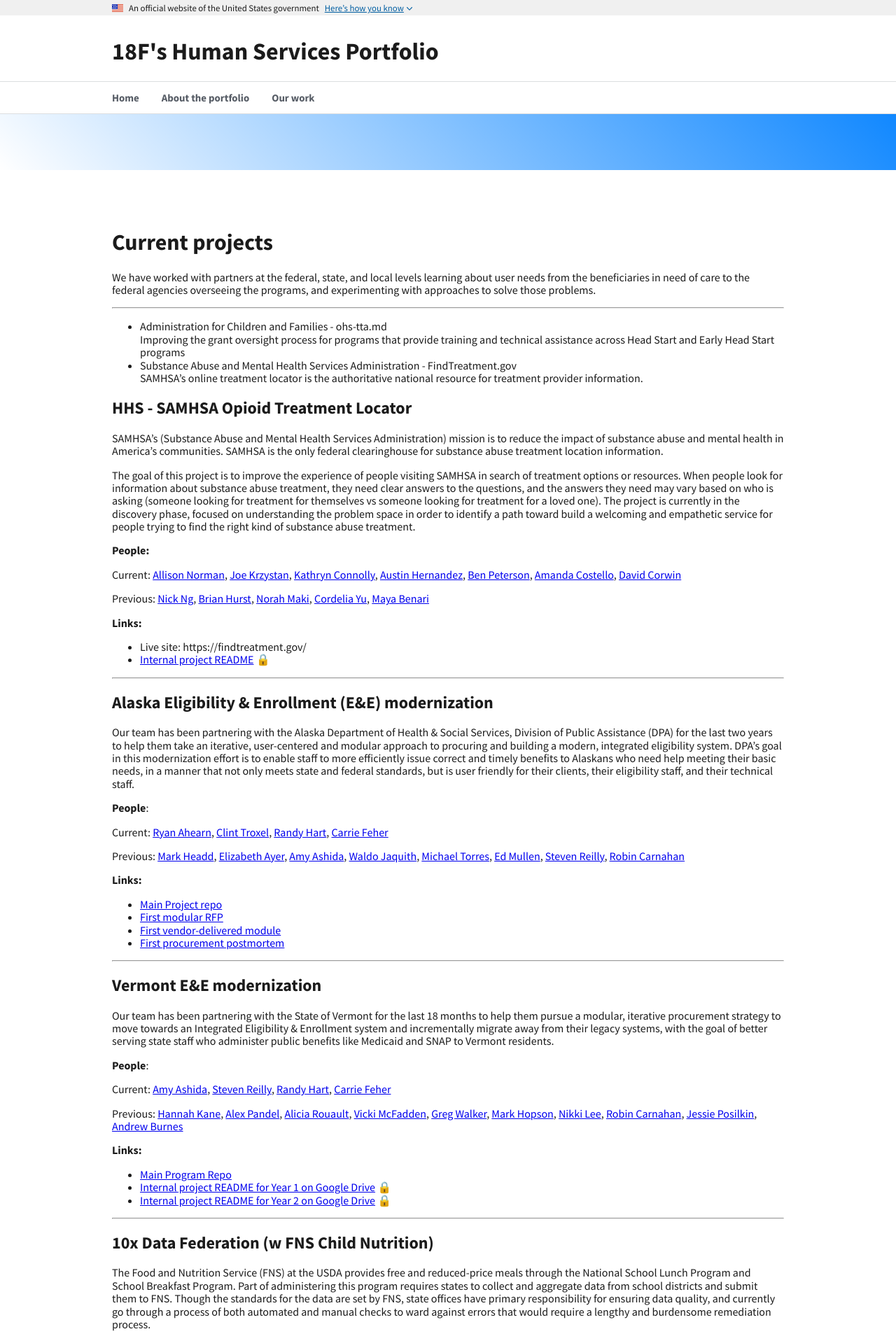
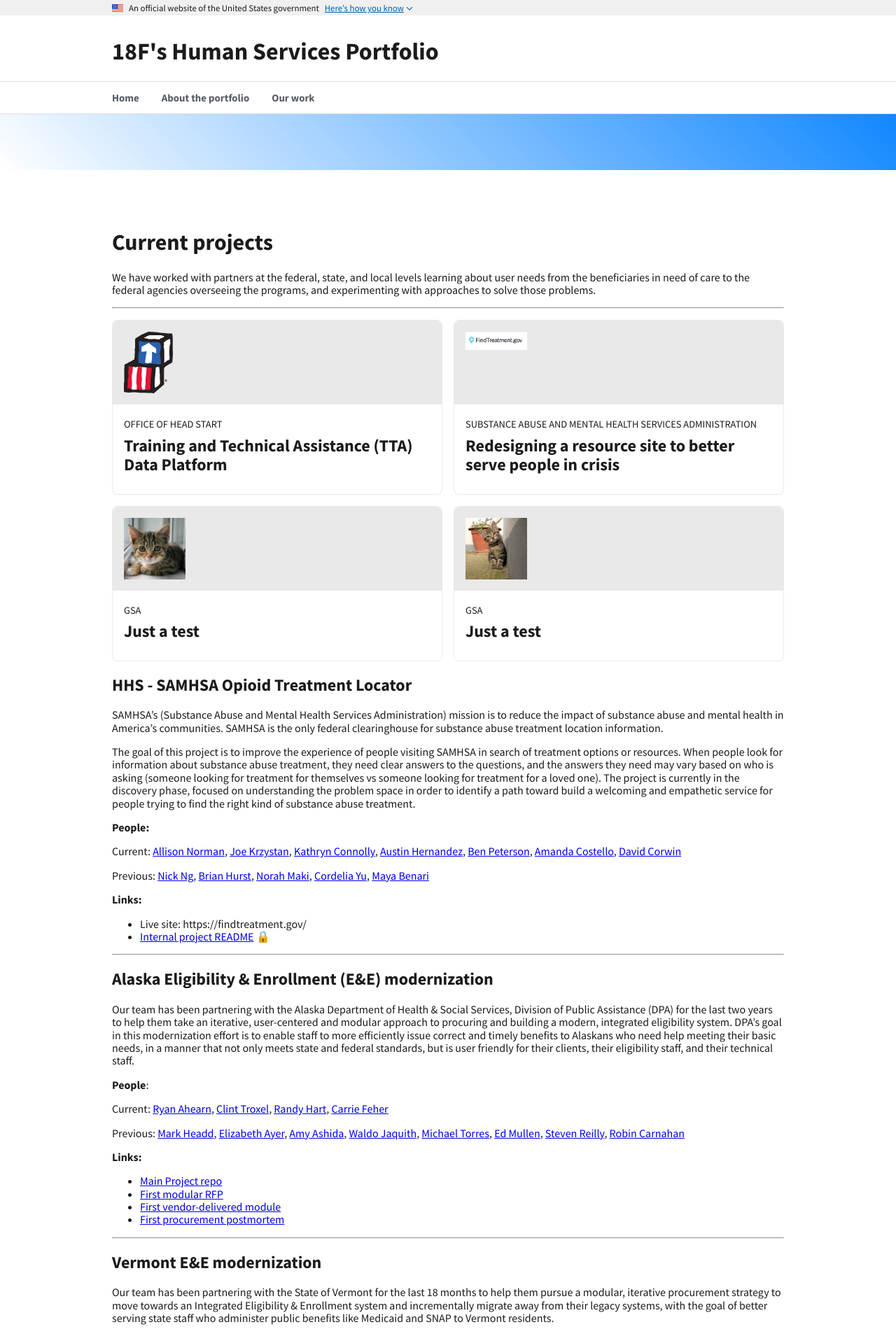
Before and after one commit to 18F/public-benefits, a Jekyll site: the page built from projects.md, in a window 1280 px wide. Shown: the top 1909 px of the page at 70% size. Built offline with Jekyll 4.4.1, drawn with Linux system fonts in a browser that asks for light colours.

Commit message:
put projects listing in a grid
Signed-off-by: Robert Jolly <robert.jolly@gsa.gov>

```diff
--- a/_projects/ohs-tta.md
+++ b/_projects/ohs-tta.md
@@ -1,9 +1,11 @@
 ---
-short_name: Office of Head Start
+short_name: OHS TTA Data
+project_name: Training and Technical Assistance (TTA) Data Platform
+partner: Office of Head Start
+partner_url: https://www.acf.hhs.gov/ohs/
 
-project_name: Training and Technical Assistance (TTA) Data Platform
-
-path: /projects/ohs-tta/
+url: /projects/ohs-tta/
+logo: /assets/img/projects/ohs-tta-logo.svg
 
 summary: Improving the grant oversight process for programs that provide training and technical assistance across Head Start and Early Head Start programs
 
@@ -13,10 +15,6 @@ end_date: present
 
 current: true
 
-partner: Administration for Children and Families
-
-partner_url: https://www.acf.hhs.gov/
-
 people:
 - Matt Dobson
 - Robert Jolly
--- a/_projects/samhsa.md
+++ b/_projects/samhsa.md
@@ -1,5 +1,11 @@
 ---
-name: FindTreatment.gov
+short_name: FindTreatment.gov
+project_name: Redesigning a resource site to better serve people in crisis
+partner: Substance Abuse and Mental Health Services Administration
+partner_url: https://www.samhsa.gov/
+
+path: /projects/samhsa/
+logo: /assets/img/projects/findtreatment-logo.png
 
 summary: SAMHSA’s online treatment locator is the authoritative national resource for treatment provider information.
 
@@ -9,8 +15,6 @@ end_date:
 
 current:
 
-partner: Substance Abuse and Mental Health Services Administration
-
 people:
 
 ---
--- a/assets/css/style.css
+++ b/assets/css/style.css
@@ -20,3 +20,59 @@
 #summary {
 
 }
+
+/* Projects listing styles */
+ul.projects {
+  display: grid;
+  grid-template-columns: repeat(auto-fit, minmax(320px, 1fr));
+  grid-gap: 1rem;
+  list-style-type: none;
+  padding: unset;
+}
+
+ul.projects > li {
+  border: 1px solid #e9e9e9;
+  border-radius: .5rem;
+}
+
+a.project-link {
+  text-decoration: none;
+}
+
+a.project-link, a.project-link:active, a.project-link:visited {
+  color: unset;
+}
+
+a.project-link:hover, a.project-link:focus {
+  text-decoration: underline;
+  color: rgb(32, 41, 95);
+}
+
+ul.projects > li > a > figure {
+  height: 120px;
+  overflow: hidden;
+  border-top-left-radius: .5rem;
+  border-top-right-radius: .5rem;
+  position: relative;
+  background-color: #e9e9e9;
+  margin: 0;
+}
+
+img.project-logo {
+  max-width: 120px;
+  max-height: 120px;
+  float: left;
+  padding: 1rem;
+}
+
+.project-info {
+  padding: 0.5rem 1rem;
+}
+
+.project-info > h2 > span {
+  font-size: 0.9rem;
+  font-weight: 400;
+  text-transform: uppercase;
+  display: block;
+  margin: -0.5rem 0 0.5rem;
+}
--- a/projects.md
+++ b/projects.md
@@ -11,8 +11,20 @@ We have worked with partners at the federal, state, and local levels learning ab
 ---
 
 {% for project in site.projects %}
-  {% if forloop.first %}<ul>{% endif %}
-    <li>{{ project.partner }} - {{ project.name }} <br>{{ project.summary }}</li>
+  {% if forloop.first %}<ul class="projects">{% endif %}
+    <li class="project">
+      <a href="{{ project.url }}" class="project-link">
+        <figure>
+          {% if project.logo %}<img src="{{ site.baseurl }}{{ project.logo }}" alt="" class="project-logo">{% endif %}
+        </figure>
+        <div class="project-info">
+          <h2>
+            <span>{{ project.partner }}</span>
+            {{ project.project_name }}
+          </h2>
+        </div>
+      </a>
+    </li>
   {% if forloop.last %}</ul>{% endif %}
 {% endfor %}
 
```
Also changed, not shown: _projects/test-1.md (added, +20 -0 lines), _projects/test-2.md (added, +20 -0 lines), assets/img/projects/findtreatment-logo.png (added), assets/img/projects/ohs-tta-logo.svg (added), assets/img/projects/test-kitta-logo.jpg (added), assets/img/projects/test2-kitta-logo.jpg (added).
